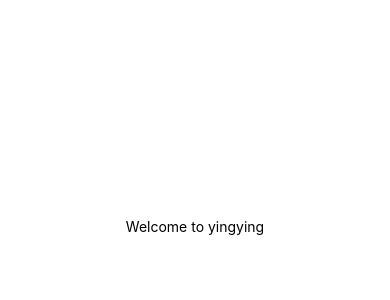
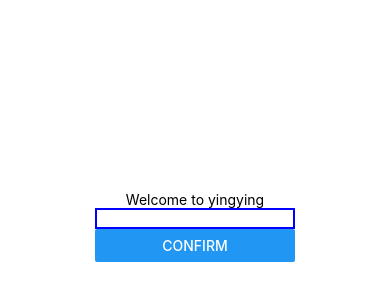
Before and after one commit to yying023/CS5520-Fall2023, a React Native app: screen / in a window 390 px wide. Shown: the part 196-496 px from the top of the page. Built offline with nearby package versions, Linux system fonts and the light colour scheme.

Commit message:
fix issue and run successfully

```diff
--- a/App.js
+++ b/App.js
@@ -1,16 +1,39 @@
 import { StatusBar } from 'expo-status-bar';
-import { StyleSheet, Text, View } from 'react-native';
+import { StyleSheet, Text, TextInput, View } from 'react-native';
 import Header from './components/Header';
+import Input from './components/Input';
+import { useState } from 'react';
 
 
 export default function App() {
   const name = "yingying";
+  const arr = useState("");
+  const [text, setText] = useState("");
+  const [enteredText, setEnteredText] = useState("");
+  console.log(arr);
+  // update this callback function to receive the changed text
+  function changeTextHandler(changedText){
+    console.log("callback function called");
+    console.log(changedText);
+    setText(changedText);
+  }
+
+  function changedDataHandler(data){
+    console.log("callback function called", data);
+    setText(data);
+  }
   return (
     <View style={styles.container}>
       {/* <Text>Open up App.js to start working on your app on {name}!</Text> */}
       <Header appName={name}/>
       <StatusBar style="auto" />
+      {/* <TextInput style={styles.input} onChangeText={changeTextHandler} value={text} placeholder='hello'/> */}
+      <Input changedHandler={changedDataHandler}/>
+      {/* <Input changeHandler={props.changeHandler}/>???? */}
+      {/* {inside this text show what user to typing} */}
+      <Text>{text}</Text>
     </View>
+
   );
 }
 
--- /dev/null
+++ b/components/Input.js
@@ -0,0 +1,31 @@
+import React, { useState } from 'react';
+import { StyleSheet, View, Text, Button, TextInput } from 'react-native';
+
+const Input = ({changedHandler}) =>{
+    const [enteredText, setEnteredText] = useState("");
+    // update this callback handler to receive the changed text and store it in text state variable
+    function changeTextHandler(changedText){
+        console.log(changedText);
+        setEnteredText(changedText);
+    }
+    function confirmHandler(){
+      // call a function that is passed to me from App.js and pass the enteredText via it
+        changedHandler(enteredText);
+    }
+    return (
+      <View>
+        {/* <Text>Input</Text> */}
+        <TextInput style={styles.input} onChangeText={changeTextHandler} value={enteredText} />
+        <Button title="Confirm" onPress={confirmHandler} />
+      </View>
+    )
+}
+export default Input;
+
+const styles = StyleSheet.create({
+  input:{
+    borderColor:"blue",
+    borderWidth: 2,
+    width: 200
+  },
+});
```
